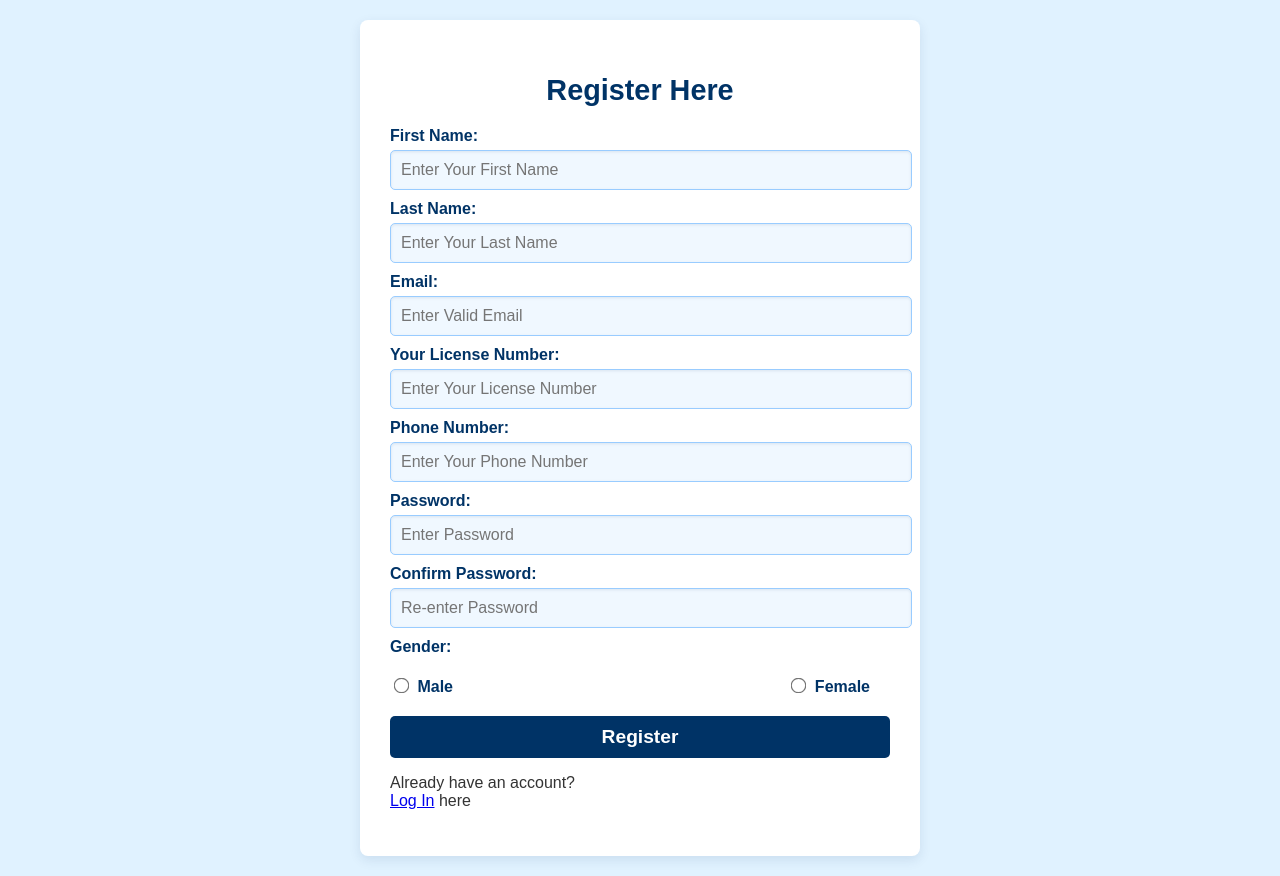
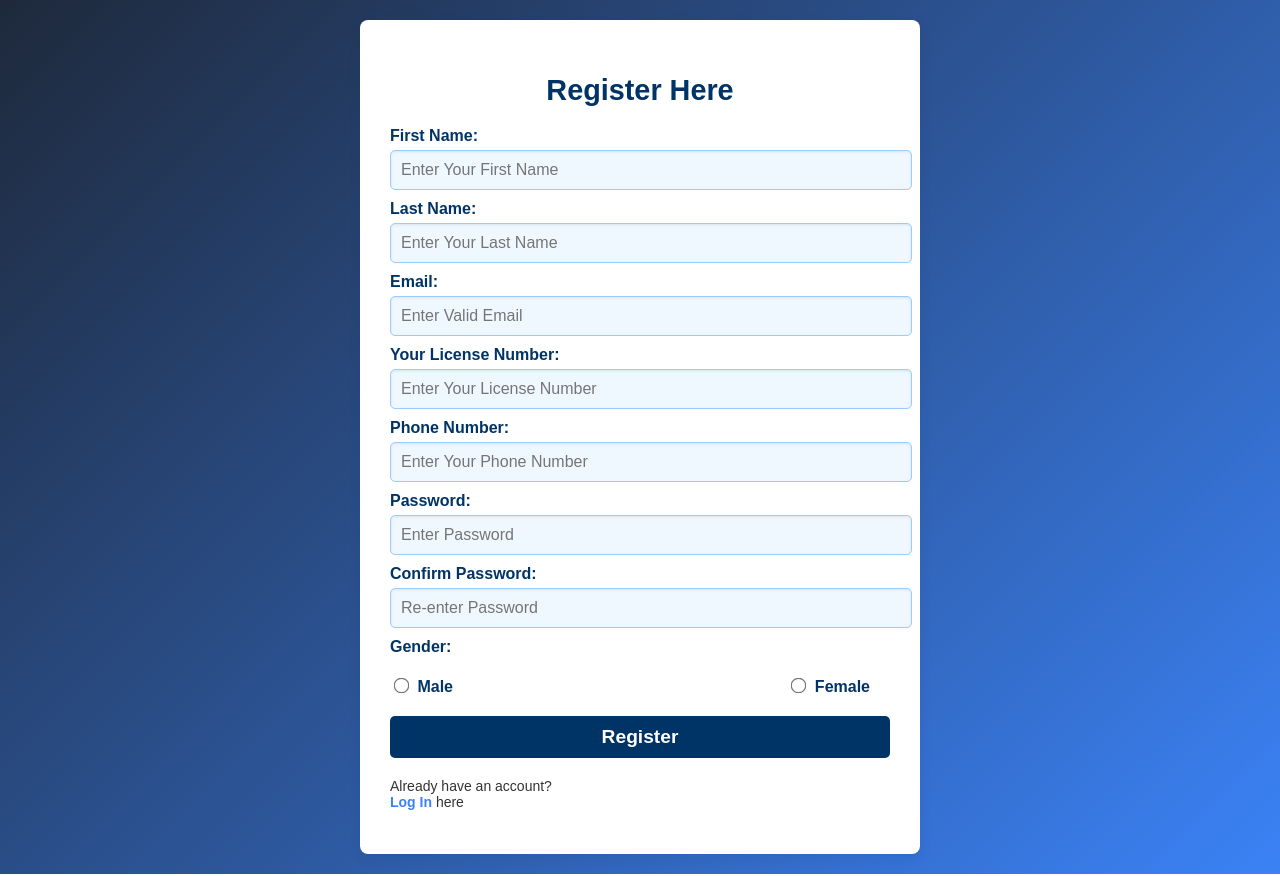
Before and after one commit to c-mulge/FinalProject, a PHP site: page /register.php in a window 1280 px wide. Run offline with PHP 8.4, Linux system fonts and the light colour scheme.

Commit message:
Update register.php

```diff
--- a/my_pro/register.php
+++ b/my_pro/register.php
@@ -2,6 +2,7 @@
 <html lang="en">
 
 <head>
+    <link rel="stylesheet" href="css/reg.css">
     <title>Registration</title>
     <script type="text/javascript">
         window.history.forward();
@@ -9,6 +10,7 @@
             window.history.forward();
         }
     </script>
+
     <script type="text/javascript">
         function preventBack() {
             window.history.forward();
@@ -18,7 +20,27 @@
 
         window.onunload = function () { null };
     </script>
-    <link rel="stylesheet" href="css/reg.css" type="text/css">
+    <style>
+        body {
+        background: linear-gradient(135deg, #1e293b, #3b82f6);
+        }
+        .link {
+    margin-top: 20px;
+    font-size: 14px;
+}
+
+.link a {
+    color: #3b82f6;
+    text-decoration: none;
+    font-weight: bold;
+    transition: color 0.3s ease;
+}
+
+.link a:hover {
+    color: #2563eb;
+    text-decoration: underline;
+}
+    </style>
 </head>
 
 <body>
@@ -37,16 +59,16 @@
         $gender = mysqli_real_escape_string($con, $_POST['gender']);
         $Pass = md5($pass);
 
-        // Check if email already exists
+
         $checkEmailQuery = "SELECT * FROM users WHERE EMAIL = '$email'";
         $emailResult = mysqli_query($con, $checkEmailQuery);
 
         if (mysqli_num_rows($emailResult) > 0) {
-            // Email already exists
+
             echo '<script>alert("Registration successful! Please login.")</script>';
             echo '<script>window.location.href = "index.php";</script>';
         } else {
-            // Proceed with registration if email is unique
+
             if ($pass === $cpass) {
                 $sql = "INSERT INTO users (FNAME, LNAME, EMAIL, LIC_NUM, PHONE_NUMBER, PASSWORD, GENDER)
                     VALUES ('$fname', '$lname', '$email', '$lic', '$ph', '$Pass', '$gender')";
@@ -108,14 +130,13 @@
 
                 <button type="submit" class="btnn" name="regs">Register</button>
                 <p class="link">Already have an account?<br>
-                    <a href="login.php">Log In</a> here</a>
+                    <a href="login.php">Log In</a> here
                 </p>
             </form>
         </div>
     </div>
 
     <script>
-        // Allow only numeric input for phone number
         function onlyNumberKey(evt) {
             var ASCIICode = (evt.which) ? evt.which : evt.keyCode;
             if (ASCIICode > 31 && (ASCIICode < 48 || ASCIICode > 57)) {
@@ -124,7 +145,6 @@
             return true;
         }
 
-        // Password match validation before form submission
         document.getElementById("register").onsubmit = function (event) {
             const pass = document.querySelector("input[name='pass']").value;
             const cpass = document.querySelector("input[name='cpass']").value;
```
